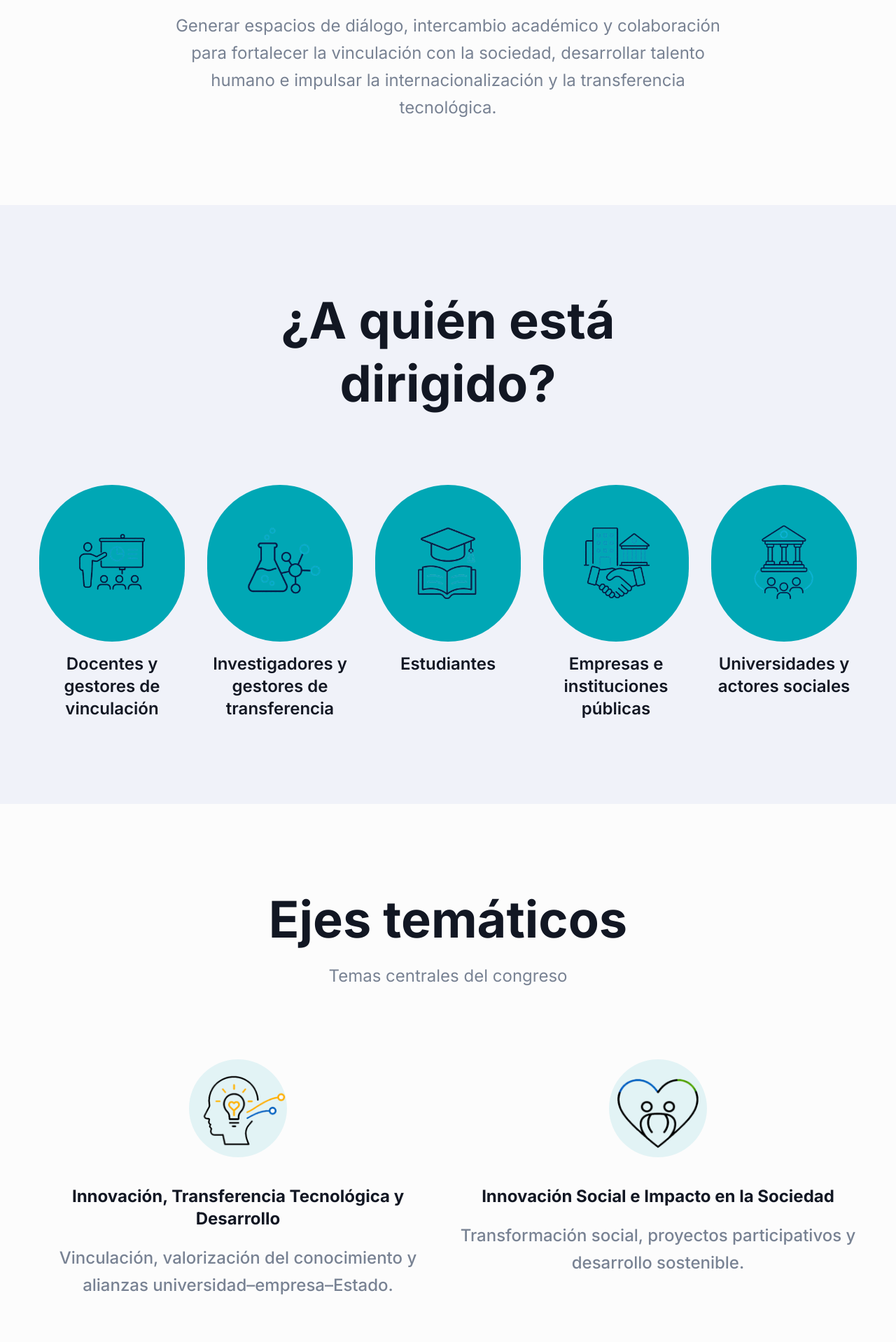
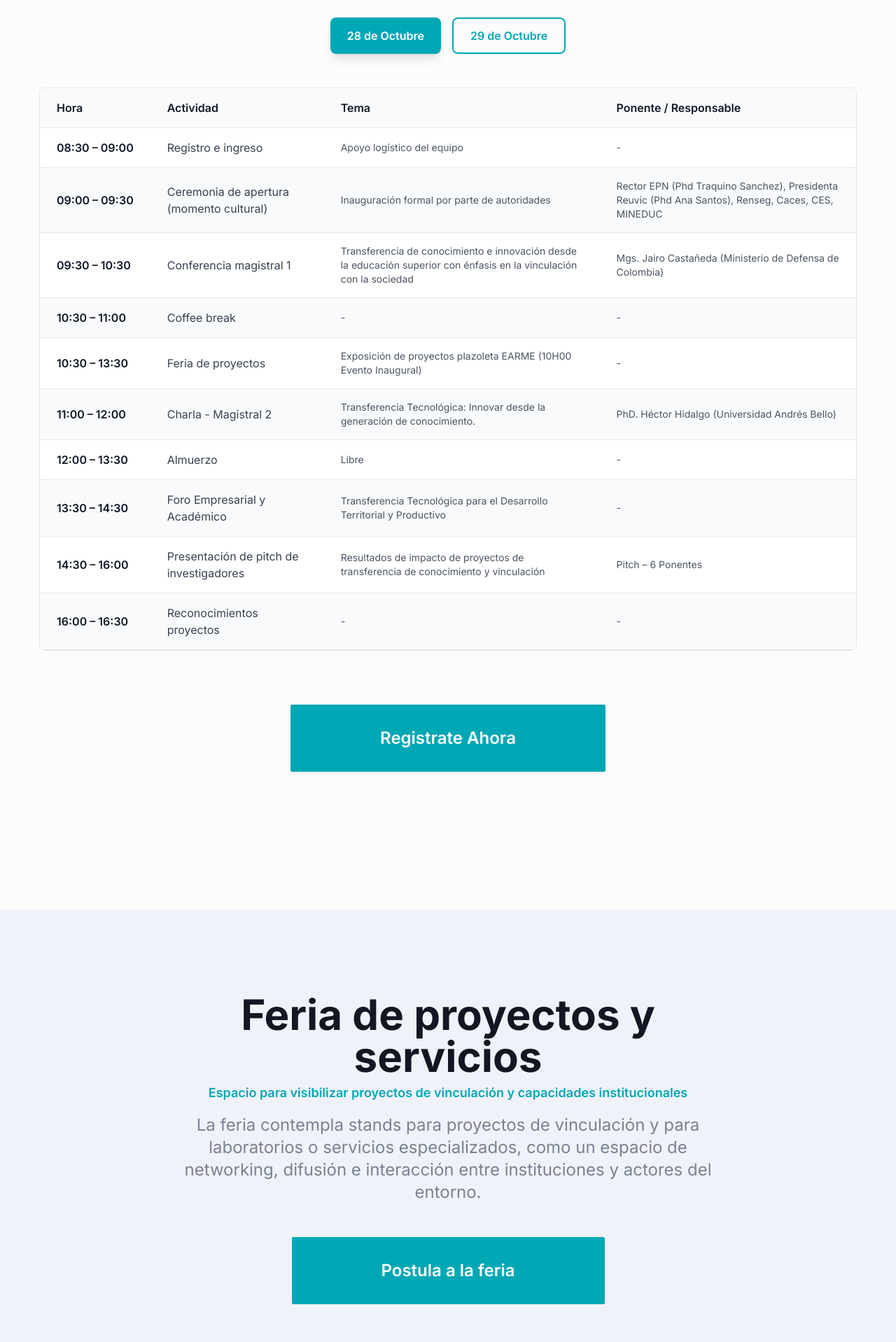
Before and after one commit to a-sebs/CongresoInternacionalDeVinculacionConLaSociedad, a Next.js app: page /agenda in a window 1280 px wide. Shown: the part 282-2200 px from the top of the page at 70% size. Built offline with nearby package versions, Linux system fonts and the light colour scheme.

Commit message:
feat: Add feria forms url

```diff
--- a/src/app/agenda/page.tsx
+++ b/src/app/agenda/page.tsx
@@ -1,10 +1,6 @@
 "use client";
 
 import { useState } from "react";
-import Image from "next/image";
-import Breadcrumb from "@/components/Common/Breadcrumb";
-import SectionTitle from "@/components/Common/SectionTitle";
-import Link from "next/link";
 
 interface Activity {
   time: string;
@@ -20,56 +16,62 @@ const CongresosAgendaPage = () => {
     {
       time: "08:30 – 09:00",
       activity: "Registro e ingreso",
-      theme: "",
-      speaker: "",
+      theme: "Apoyo logístico del equipo",
+      speaker: "-",
     },
     {
       time: "09:00 – 09:30",
-      activity: "Ceremonia de apertura",
-      theme: "",
-      speaker: "",
+      activity: "Ceremonia de apertura (momento cultural)",
+      theme: "Inauguración formal por parte de autoridades",
+      speaker: "Rector EPN (Phd Traquino Sanchez), Presidenta Reuvic (Phd Ana Santos), Renseg, Caces, CES, MINEDUC",
     },
     {
       time: "09:30 – 10:30",
-      activity: "Conferencia magistral",
-      theme: "Transferencia de conocimiento e innovación",
-      speaker: "Ponente Internacional",
+      activity: "Conferencia magistral 1",
+      theme: "Transferencia de conocimiento e innovación desde la educación superior con énfasis en la vinculación con la sociedad",
+      speaker: "Mgs. Jairo Castañeda (Ministerio de Defensa de Colombia)",
     },
     {
       time: "10:30 – 11:00",
       activity: "Coffee break",
-      theme: "",
-      speaker: "",
-    },
-    {
-      time: "11:00 – 12:30",
-      activity: "Foro con panelistas",
-      theme: "Innovación para mejorar la calidad de vida",
-      speaker: "Especialistas",
-    },
-    {
-      time: "12:30 – 14:00",
-      activity: "Almuerzo",
-      theme: "",
-      speaker: "",
-    },
-    {
-      time: "14:00 – 15:00",
-      activity: "Charla magistral",
-      theme: "Transferencia Tecnológica",
-      speaker: "Especialista",
-    },
-    {
-      time: "15:00 – 16:00",
-      activity: "Presentación de ponencias",
-      theme: "Proyectos de transferencia y vinculación",
-      speaker: "Ponentes seleccionados",
+      theme: "-",
+      speaker: "-",
     },
     {
       time: "10:30 – 13:30",
-      activity: "Feria de proyectos y servicios",
-      theme: "Espacios de networking y difusión",
-      speaker: "",
+      activity: "Feria de proyectos",
+      theme: "Exposición de proyectos plazoleta EARME (10H00 Evento Inaugural)",
+      speaker: "-",
+    },
+    {
+      time: "11:00 – 12:00",
+      activity: "Charla - Magistral 2",
+      theme: "Transferencia Tecnológica: Innovar desde la generación de conocimiento.",
+      speaker: "PhD. Héctor Hidalgo (Universidad Andrés Bello)",
+    },
+    {
+      time: "12:00 – 13:30",
+      activity: "Almuerzo",
+      theme: "Libre",
+      speaker: "-",
+    },
+    {
+      time: "13:30 – 14:30",
+      activity: "Foro Empresarial y Académico",
+      theme: "Transferencia Tecnológica para el Desarrollo Territorial y Productivo",
+      speaker: "-",
+    },
+    {
+      time: "14:30 – 16:00",
+      activity: "Presentación de pitch de investigadores",
+      theme: "Resultados de impacto de proyectos de transferencia de conocimiento y vinculación",
+      speaker: "Pitch – 6 Ponentes",
+    },
+    {
+      time: "16:00 – 16:30",
+      activity: "Reconocimientos proyectos",
+      theme: "-",
+      speaker: "-",
     },
   ];
 
@@ -77,173 +79,55 @@ const CongresosAgendaPage = () => {
     {
       time: "08:30 – 09:00",
       activity: "Registro e ingreso",
-      theme: "",
-      speaker: "",
+      theme: "-",
+      speaker: "-",
     },
     {
       time: "09:00 – 10:00",
-      activity: "Conferencias magistrales",
-      theme: "Impacto social de la educación superior",
-      speaker: "Conferencistas",
+      activity: "Conferencia magistral 1",
+      theme: "Impacto social de la educación superior desde la vinculación con la sociedad",
+      speaker: "Presidenta CACES",
     },
     {
-      time: "10:00 – 11:30",
-      activity: "Foro con panelistas",
-      theme: "Transformación del territorio",
-      speaker: "Rectores y especialistas",
+      time: "10:00 – 11:00",
+      activity: "Conferencia magistral 2",
+      theme: "Gestión del conocimiento para la generación de innovaciones sociales",
+      speaker: "Expositor internacional 2 Parque científico de Innovación Social - Colombia",
     },
     {
-      time: "11:30 – 13:00",
-      activity: "Almuerzo",
-      theme: "",
-      speaker: "",
+      time: "11:00 – 12:30",
+      activity: "Foro con 4 panelistas (RECTORES)",
+      theme: "Innovación y transformación del territorio desde la articulación de las funciones sustantivas",
+      speaker: "Director Vinculación IES (2), Beneficiarios de Proyectos (2). Moderadora: presidenta de RENSEG",
     },
     {
-      time: "13:00 – 14:45",
-      activity: "Presentación de ponencias",
-      theme: "Impacto social e innovación",
-      speaker: "Ponentes seleccionados",
+      time: "12:30 – 14:00",
+      activity: "Almuerzo",
+      theme: "-",
+      speaker: "DIRECTORIO REUVIC / rectores y conferencistas",
     },
     {
-      time: "14:45 – 16:00",
-      activity: "Cierre del evento",
-      theme: "",
-      speaker: "Autoridades",
+      time: "14:00 – 15:45",
+      activity: "Presentación de ponencias",
+      theme: "Resultados de impacto de proyectos de transferencia de conocimiento y vinculación",
+      speaker: "Pitch – 8 Ponentes",
+    },
+    {
+      time: "15:45 – 16:00",
+      activity: "Cierre",
+      theme: "Palabras de Cierre EPN – Conclusiones generales",
+      speaker: "Vicerrectorado de Investigación, Innovación y Vinculación / DIV",
+    },
+    {
+      time: "16:00 – 16:20",
+      activity: "Cierre",
+      theme: "Evento artístico",
+      speaker: "-",
     },
   ];
 
   return (
     <>
-
-      {/* Bloque 2: Objetivo */}
-      <section className="py-16 md:py-[120px]">
-        <div className="container">
-          <div className="mx-auto max-w-[800px]">
-            <h2 className="mb-6 text-center text-4xl font-bold text-black sm:text-5xl md:text-6xl">
-              Objetivo del congreso
-            </h2>
-            <p className="text-center text-lg leading-relaxed text-body-color md:text-xl lg:text-2xl">
-              Generar espacios de diálogo, intercambio académico y colaboración para fortalecer
-              la vinculación con la sociedad, desarrollar talento humano e impulsar la
-              internacionalización y la transferencia tecnológica.
-            </p>
-          </div>
-        </div>
-      </section>
-
-      {/* Bloque 3: Público objetivo */}
-      <section className="bg-gray-light py-16 md:py-[120px]">
-        <div className="container">
-          <SectionTitle
-            title="¿A quién está dirigido?"
-            paragraph=""
-            center
-          />
-          <div className="grid grid-cols-1 gap-8 md:grid-cols-2 lg:grid-cols-5">
-            {[
-              { label: "Docentes y gestores de vinculación", icon: "docentes.png" },
-              { label: "Investigadores y gestores de transferencia", icon: "investigadores.png" },
-              { label: "Estudiantes", icon: "estudiantes.png" },
-              { label: "Empresas e instituciones públicas", icon: "empresas.png" },
-              { label: "Universidades y actores sociales", icon: "universidades.png" },
-            ].map((target, index) => (
-              <div key={index} className="text-center">
-                <div className="mb-4 flex items-center justify-center">
-                  <div className="rounded-full bg-primary p-8 w-56 h-56 flex items-center justify-center">
-                    <img src={`/images/brands/${target.icon}`} alt={target.label} className="h-40 w-40 object-contain" />
-                  </div>
-                </div>
-                <p className="font-semibold text-black text-lg md:text-xl lg:text-2xl">
-                  {target.label}
-                </p>
-              </div>
-            ))}
-          </div>
-        </div>
-      </section>
-
-      {/* Bloque 4: Ejes temáticos */}
-      <section className="py-16 md:py-[120px]">
-        <div className="container">
-          <SectionTitle
-            title="Ejes temáticos"
-            paragraph="Temas centrales del congreso"
-            center
-          />
-          <div className="grid grid-cols-1 gap-x-8 gap-y-14 md:grid-cols-2">
-            {/* Eje 1 */}
-            <div className="w-full">
-              <div className="wow fadeInUp" data-wow-delay=".15s">
-                <div className="bg-primary/10 text-primary mb-10 flex h-[140px] w-[140px] items-center justify-center rounded-full mx-auto">
-                  <Image
-                    src="/images/brands/eje1.png"
-                    alt="Innovación y Transferencia Tecnológica"
-                    width={120}
-                    height={120}
-                    className="w-auto h-auto"
-                  />
-                </div>
-                <h3 className="mb-5 text-xl font-bold text-black sm:text-2xl lg:text-xl xl:text-2xl text-center">
-                  Innovación, Transferencia Tecnológica y Desarrollo
-                </h3>
-                <p className="text-body-color text-lg leading-relaxed font-medium text-center md:text-xl lg:text-2xl">
-                  Vinculación, valorización del conocimiento y alianzas universidad–empresa–Estado.
-                </p>
-              </div>
-            </div>
-            {/* Eje 2 */}
-            <div className="w-full">
-              <div className="wow fadeInUp" data-wow-delay=".15s">
-                <div className="bg-primary/10 text-primary mb-10 flex h-[140px] w-[140px] items-center justify-center rounded-full mx-auto">
-                  <Image
-                    src="/images/brands/eje2.png"
-                    alt="Innovación Social e Impacto"
-                    width={120}
-                    height={120}
-                    className="w-auto h-auto"
-                  />
-                </div>
-                <h3 className="mb-5 text-xl font-bold text-black sm:text-2xl lg:text-xl xl:text-2xl text-center">
-                  Innovación Social e Impacto en la Sociedad
-                </h3>
-                <p className="text-body-color text-lg leading-relaxed font-medium text-center md:text-xl lg:text-2xl">
-                  Transformación social, proyectos participativos y desarrollo sostenible.
-                </p>
-              </div>
-            </div>
-          </div>
-        </div>
-      </section>
-
-      {/* Bloque 7: Feria */}
-      <section className="bg-gray-light py-16 md:py-[120px]">
-        <div className="container">
-          <div className="mx-auto max-w-[800px] text-center">
-            <h2 className="mb-2 text-4xl font-bold text-black sm:text-5xl md:text-6xl">
-              Feria de proyectos y servicios
-            </h2>
-            <p className="mb-4 text-lg font-semibold text-primary">
-              Espacio para visibilizar proyectos de vinculación y capacidades institucionales
-            </p>
-            <p className="mb-8 text-lg text-body-color md:text-xl lg:text-2xl">
-              La feria contempla stands para proyectos de vinculación y para laboratorios o
-              servicios especializados, como un espacio de networking, difusión e interacción
-              entre instituciones y actores del entorno.
-            </p>
-            <div className="flex items-center justify-center min-h-32">
-              <a
-                href="/participa"
-                target="_blank"
-                rel="noopener noreferrer"
-                className="rounded-xs bg-primary px-8 sm:px-32 py-6 sm:py-8 text-lg sm:text-xl md:text-2xl font-semibold text-white duration-300 ease-in-out hover:bg-primary/80 whitespace-nowrap text-center"
-              >
-                Postula a la feria
-              </a>
-            </div>
-          </div>
-        </div>
-      </section>
-
       {/* Tabla de Agenda Detallada */}
       <section
         id="agenda-congreso"
@@ -279,7 +163,7 @@ const CongresosAgendaPage = () => {
           </div>
 
           {/* Table */}
-          <div className="overflow-x-auto rounded-lg border border-gray-200">
+          <div className="overflow-x-auto rounded-lg border border-gray-200 bg-white">
             <table className="w-full">
               <thead>
                 <tr className="border-b border-gray-200 bg-gray-50">
@@ -291,6 +175,9 @@ const CongresosAgendaPage = () => {
                   </th>
                   <th className="px-4 py-4 text-left font-semibold text-gray-900 md:px-6">
                     Tema
+                  </th>
+                  <th className="px-4 py-4 text-left font-semibold text-gray-900 md:px-6">
+                    Ponente / Responsable
                   </th>
                 </tr>
               </thead>
@@ -312,6 +199,9 @@ const CongresosAgendaPage = () => {
                       <td className="px-4 py-4 text-sm text-gray-600 md:px-6">
                         {activity.theme}
                       </td>
+                      <td className="px-4 py-4 text-sm text-gray-600 md:px-6">
+                        {activity.speaker}
+                      </td>
                     </tr>
                   )
                 )}
@@ -331,6 +221,34 @@ const CongresosAgendaPage = () => {
         </div>
       </section>
 
+      {/* Bloque 7: Feria */}
+      <section className="bg-gray-light py-16 md:py-[120px]">
+        <div className="container">
+          <div className="mx-auto max-w-[800px] text-center">
+            <h2 className="mb-2 text-4xl font-bold text-black sm:text-5xl md:text-6xl">
+              Feria de proyectos y servicios
+            </h2>
+            <p className="mb-4 text-lg font-semibold text-primary">
+              Espacio para visibilizar proyectos de vinculación y capacidades institucionales
+            </p>
+            <p className="mb-8 text-lg text-body-color md:text-xl lg:text-2xl">
+              La feria contempla stands para proyectos de vinculación y para laboratorios o
+              servicios especializados, como un espacio de networking, difusión e interacción
+              entre instituciones y actores del entorno.
+            </p>
+            <div className="flex items-center justify-center min-h-32">
+              <a
+                href="https://forms.cloud.microsoft/r/CF7stCeNnM"
+                target="_blank"
+                rel="noopener noreferrer"
+                className="rounded-xs bg-primary px-8 sm:px-32 py-6 sm:py-8 text-lg sm:text-xl md:text-2xl font-semibold text-white duration-300 ease-in-out hover:bg-primary/80 whitespace-nowrap text-center"
+              >
+                Postula a la feria
+              </a>
+            </div>
+          </div>
+        </div>
+      </section>
     </>
   );
 };
--- a/src/app/participa/page.tsx
+++ b/src/app/participa/page.tsx
@@ -123,7 +123,7 @@ const ParticipaPage = () => {
 
             <div className="flex flex-col items-center justify-center gap-6">
               <a
-                href="https://docs.google.com/forms/..."
+                href="https://forms.cloud.microsoft/r/CF7stCeNnM"
                 target="_blank"
                 rel="noopener noreferrer"
                 className="rounded-xs bg-primary px-32 py-8 text-lg font-semibold text-white duration-300 ease-in-out hover:bg-primary/80 md:text-xl lg:text-2xl"
```
Also changed, not shown: src/app/page.tsx (+49 -0 lines), src/styles/index.css (+9 -7 lines).
